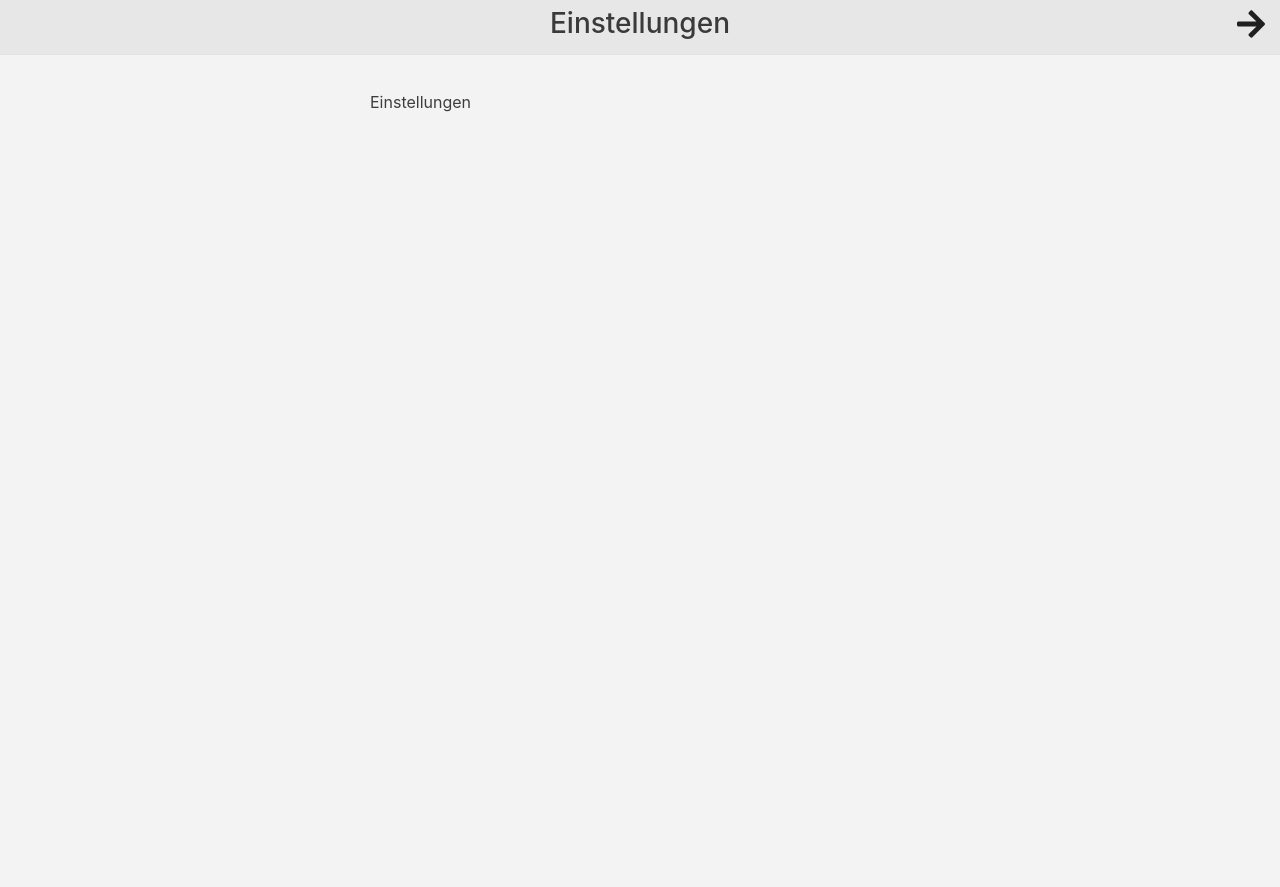
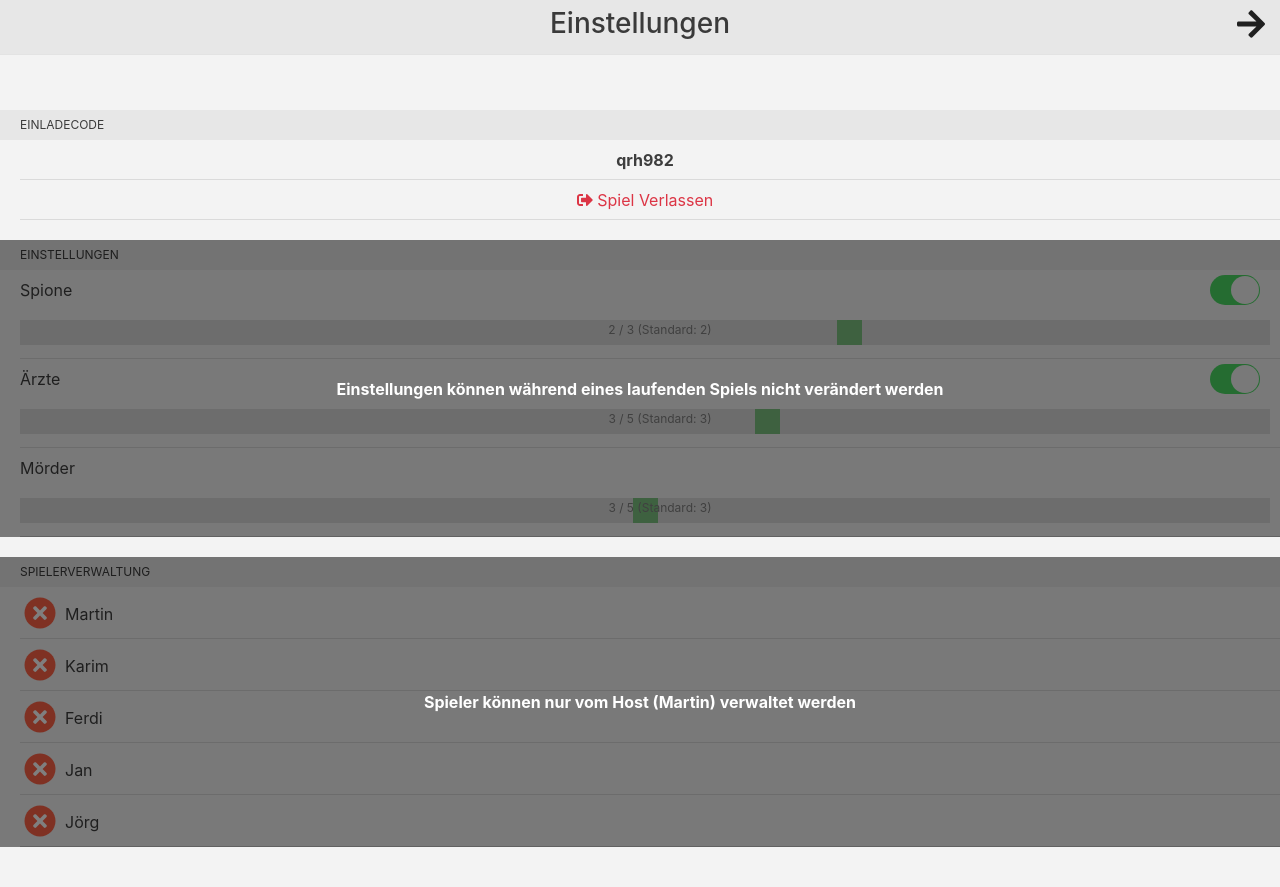
Before and after one commit to BrowserGameScriptz/palermo, a PHP site: page /game.php in a window 1280 px wide, after a click that opens the changed part. Run offline with PHP 8.4, Linux system fonts and the light colour scheme.

Commit message:
Settings added

```diff
--- a/assets/css/site.css
+++ b/assets/css/site.css
@@ -83,6 +83,83 @@ h1 {
 }
 
 
+/* SETTINGS */
+
+.slide-container {
+  width: 100%;
+  position: relative;
+  display: block;
+  padding-right: 10px !important;
+}
+
+label.mm-toggle {
+  top: 20px !important;
+}
+
+.slider {
+  -webkit-appearance: none;  /* Override default CSS styles */
+  appearance: none;
+  width: 100%; /* Full-width */
+  height: 25px; /* Specified height */
+  background: #d3d3d3; /* Grey background */
+  outline: none; /* Remove outline */
+  opacity: 0.7; /* Set transparency (for mouse-over effects on hover) */
+  -webkit-transition: .2s; /* 0.2 seconds transition on hover */
+  transition: opacity .2s;
+  cursor: pointer; /* Cursor on hover */
+}
+
+.slider-text {
+  text-align: center;
+  position: absolute;
+  width: 100%;
+  z-index: 5;
+  pointer-events: none;
+  color: grey;
+  font-size: 12px;
+}
+
+/* Mouse-over effects */
+.slider:hover {
+  opacity: 1; /* Fully shown on mouse-over */
+}
+
+/* The slider handle (use -webkit- (Chrome, Opera, Safari, Edge) and -moz- (Firefox) to override default look) */
+.slider::-webkit-slider-thumb {
+    -webkit-appearance: none; /* Override default look */
+    appearance: none;
+    width: 25px;
+    height: 25px; /* Slider handle height */
+    background: #4CAF50; /* Green background */
+}
+
+.slider::-moz-range-thumb {
+  width: 25px;
+  height: 25px; /* Slider handle height */
+  background: #4CAF50; /* Green background */
+}
+
+.block-overlay {
+  position: absolute;
+  left: 0;
+  right: 0;
+  top: 0;
+  bottom: 0;
+  background-color: rgba(0,0,0,0.5);
+  color: white;
+  z-index: 10;
+  text-align: center;
+  padding: 10px;
+}
+
+.block-overlay-inner {
+  display: flex;
+  justify-content: center;
+  align-items: center;
+  height: 100%;
+}
+
+
 /* DASHBOARD */
 .dashb-poll {
   cursor: pointer;
--- a/assets/js/game.js
+++ b/assets/js/game.js
@@ -8,3 +8,15 @@ function Player() {
   this.name;
   this.id;
 }
+
+
+
+$(document).ready(function() {
+  $('.slider').change(function() {
+    $(this).parent().children('.slider-text').text(this.value + ' / ' + $(this).attr('max') + ' (Standard: 2)');
+  });
+
+  $('.slider').on('input', function () {
+    $(this).trigger('change');
+  });
+});
--- a/class/config.php
+++ b/class/config.php
@@ -3,7 +3,7 @@
 $_CONFIG = array();
 
 /* GENERAL SETTINGS */
-$_CONFIG['URL'] = "http://localhost:8080/palermo";
+$_CONFIG['URL'] = "http://192.168.178.29:8090/palermo";
 
 /* DATABASE */
 $_CONFIG['DB_DB'] = "palermo";
--- a/templates/settings.php
+++ b/templates/settings.php
@@ -15,10 +15,76 @@
   </div>
 </div>
 
-<div class="container">
-  <div class="row justify-content-center align-items-center">
-    <div class="col-12 col-md-6">
-      Einstellungen
+<ul>
+  <li class="Divider">
+    Einladecode
+  </li>
+  <li><span class="text-center"><b>qrh982</b></span></li>
+  <li><a href="#" class="text-center text-danger" onclick="roleClick()"><i class="fas fa-sign-out-alt"></i> Spiel Verlassen</a></li>
+</ul>
+
+
+
+<ul style="position: relative;">
+  <div class="block-overlay">
+    <div class="block-overlay-inner">
+      <b>Einstellungen können während eines laufenden Spiels nicht verändert werden</b>
     </div>
   </div>
-</div>
+
+  <li class="Divider">
+    Einstellungen
+  </li>
+
+  <li>
+    <input type="checkbox" checked="checked" class="Toggle" />
+		<span>Spione</span>
+    <span class="slide-container">
+      <span class="slider-text">2 / 3 (Standard: 2)</span>
+      <input class="slider" type="range" min="0" max="3" step="1">
+    </span>
+  </li>
+  <li>
+    <input type="checkbox" checked="checked" class="Toggle" />
+		<span>Ärzte</span>
+    <span class="slide-container">
+      <span class="slider-text">3 / 5 (Standard: 3)</span>
+      <input class="slider" type="range" min="0" max="5" step="1">
+    </span>
+  </li>
+  <li>
+		<span>Mörder</span>
+    <span class="slide-container">
+      <span class="slider-text">3 / 5 (Standard: 3)</span>
+      <input class="slider" type="range" min="0" max="2" step="1">
+    </span>
+  </li>
+</ul>
+
+
+<ul style="position: relative;">
+  <div class="block-overlay">
+    <div class="block-overlay-inner">
+      <b>Spieler können nur vom Host (Martin) verwaltet werden</b>
+    </div>
+  </div>
+
+  <li class="Divider">
+    Spielerverwaltung
+  </li>
+
+  <?php foreach($_PAGE['player'] as $id=>$player) { ?>
+  <li>
+    <span>
+      <span class="dashb-poll dashb-poll-role fa-layers fa-fw fa-2x" data-pid="<?= $id ?>" onclick="">
+        <i class="fas fa-circle" style="color:Tomato"></i>
+        <i class="fa-inverse fa-times fas" data-fa-transform="shrink-6"></i>
+      </span>
+
+      <span class="list-player-name">
+        <?= $player ?>
+      </span>
+    </span>
+  </li>
+  <?php } ?>
+</ul>
```
